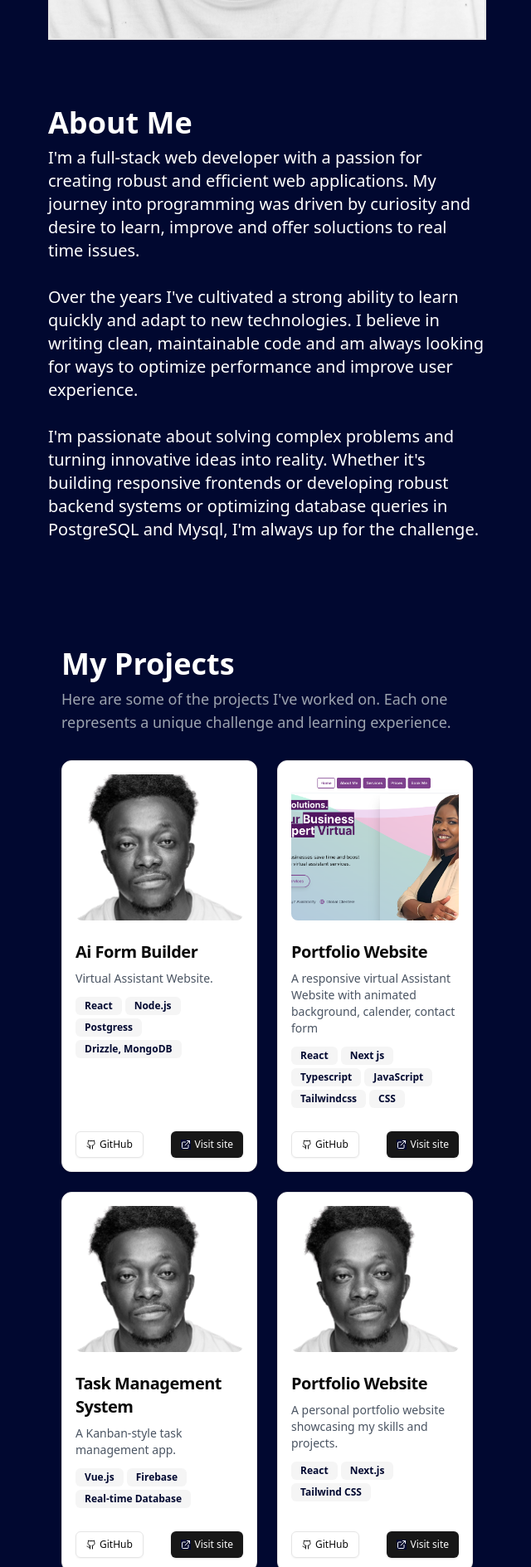
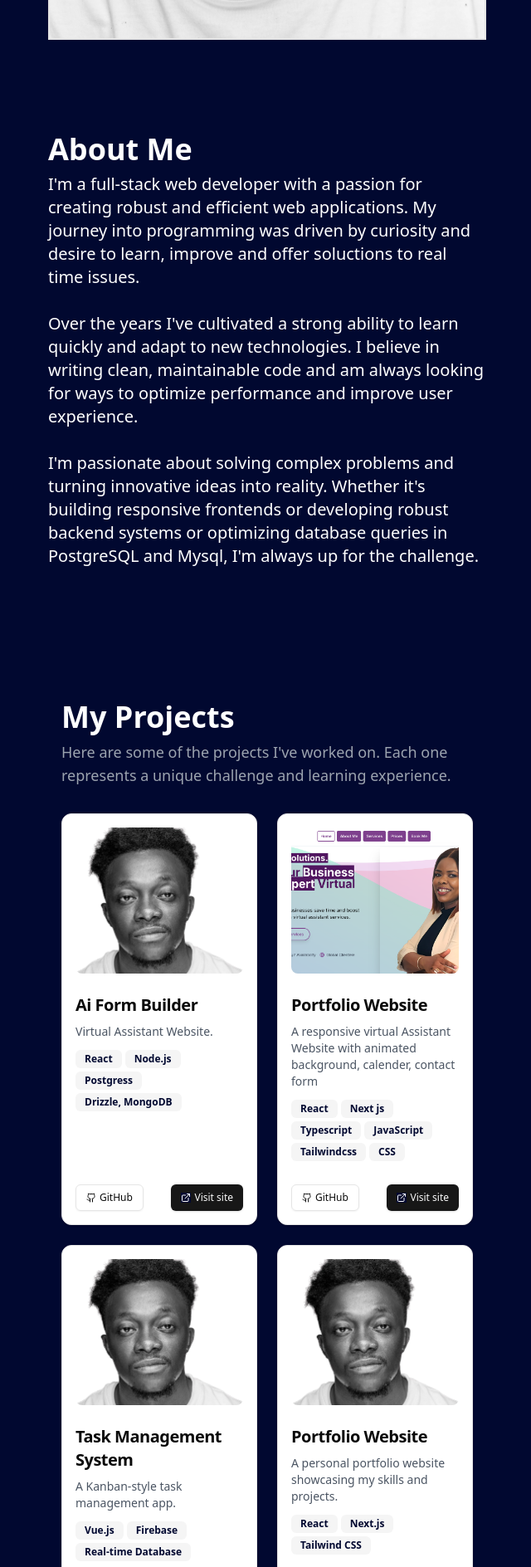
Before and after one commit to BigT001/Myportfolio, a Next.js app: page / in a window 1280 px wide. Shown: the part 572-2460 px from the top of the page at 83% size, without its empty margins (582-1222 px from the left). Built offline with nearby package versions, Linux system fonts and the light colour scheme.

Commit message:
updated mobile responsiveness 4

```diff
--- a/app/page.tsx
+++ b/app/page.tsx
@@ -111,7 +111,6 @@ export default function HomePage() {
               <span className="block text-5xl tracking-[0.4em]">STANLEY</span>
             </h1>
 
-
             <p className="text-center font-semibold md:text-xl text-2xl mt-2 w-full">
               Full Stack Web Developer
             </p>
@@ -131,7 +130,6 @@ export default function HomePage() {
               <NavLink href="#contact">Contact</NavLink>
             </nav>
           </header>
-
 
           <nav className="hidden lg:grid mt-10 gap-5">
             <NavLink href="#boldFace">Bold face 😃</NavLink>
@@ -185,21 +183,18 @@ export default function HomePage() {
             </div>
           </section>
 
-          <section id="about" className="h-auto py-8 md:py-10">
+          <section id="about" className="h-auto py-8 md:py-10 pt-24 mt-16 md:mt-8">
   <AboutMe />
 </section>
 
-          <section id="projects" className="h-auto py-8 md:py-10">
+<section id="projects" className="h-auto py-8 md:py-10 pt-24 mt-16 md:mt-8">
   <Projects />
 </section>
 
-          <section id="contact" className="h-auto py-16 md:py-24">
+<section id="contact" className="h-auto py-16 md:py-24 pt-24 mt-16 md:mt-8">
   <ContactForm />
 </section>
 
-          <section id="bento" className="h-auto py-16 md:py-24">
-            <BentoGrid />
-          </section>
         </div>
       </div>
     </div>
```
Lines whose indentation alone changed are shown as unchanged.
